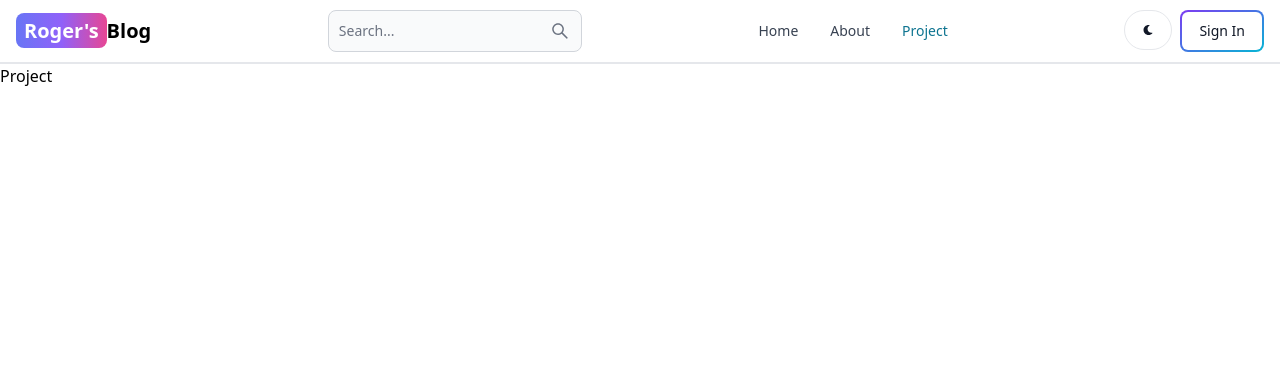
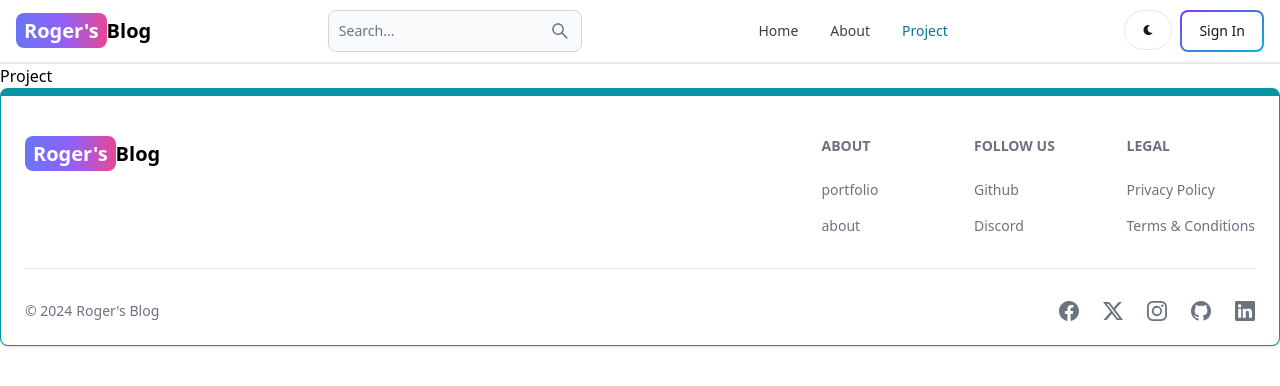
Before and after one commit to Rachit-Pandey-2004/SCP-BlogApp, a React (Vite) app in the folder client/: page /project in a window 1280 px wide. Shown: the top 386 px of the page. Built offline with nearby package versions, Linux system fonts and the light colour scheme.

Commit message:
created signin api route

```diff
--- a/client/src/App.jsx
+++ b/client/src/App.jsx
@@ -7,6 +7,7 @@
 import About from './pages/About'
 import Project from './pages/Project'
 import Header from './components/Header'
+import Footer from './components/Footer'
 export default function App() {
   return (
 
@@ -20,6 +21,7 @@
       <Route path='/about' element={<About/>}/>
       <Route path='/project' element={<Project/>}/>
     </Routes>
+    <Footer/>
     </BrowserRouter>
   )
 }
--- /dev/null
+++ b/client/src/components/Footer.jsx
@@ -0,0 +1,91 @@
+import React from 'react'
+import { Footer } from 'flowbite-react'
+import { Link } from 'react-router-dom'
+import {BsFacebook,BsTwitterX,BsInstagram,BsLinkedin,BsGithub} from 'react-icons/bs'
+
+export default function FooterCom() {
+  return (
+    <Footer container className='border border-t-8 border-teal-500'>
+        <div className='w-full max-w-7xl mx-auto'>
+            <div className='grid w-full justify-between sm:flex md:grid-cols-1'>
+                <div className='mt-5 '>
+                <Link to="/" className='self-center whitespace-nowrap text-lg sm:text-xl font-semibold dark:text-white'>
+                    <span className='px-2 py-1 bg-gradient-to-r from-indigo-500 via-purple-500 to-pink-500 rounded-lg text-white'>Roger's</span>
+                    Blog
+                </Link>
+                </div>
+                <div className='grid grid-cols-2 gap-8 mt-4 sm:grid-cols-3 sm:gap-6'>
+                  <div>
+                    <Footer.Title title='About'/>
+                  <Footer.LinkGroup col>
+                    <Footer.Link
+                    href='https://rachit-pandey-2004.github.io/skark.github.io/'
+                    target='_blank'
+                    rel='noopener noreferrer'
+                    >
+                      portfolio
+                    </Footer.Link>
+                    <Footer.Link
+                    href='#'
+                    target='_blank'
+                    rel='noopener noreferrer'
+                    >
+                      about
+                    </Footer.Link>
+                  </Footer.LinkGroup>
+                  </div>
+                  <div>
+                    <Footer.Title title='FOLLOW Us'/>
+                  <Footer.LinkGroup col>
+                    <Footer.Link
+                    href='https://github.com/Rachit-Pandey-2004'
+                    target='_blank'
+                    rel='noopener noreferrer'
+                    >
+                      Github
+                    </Footer.Link>
+                    <Footer.Link
+                    href='#'
+                    target='_blank'
+                    rel='noopener noreferrer'
+                    >
+                      Discord
+                    </Footer.Link>
+                  </Footer.LinkGroup>
+                  </div>
+                  <div>
+                    <Footer.Title title='Legal'/>
+                  <Footer.LinkGroup col>
+                    <Footer.Link
+                    href='#'
+                    target='_blank'
+                    rel='noopener noreferrer'
+                    >
+                      Privacy Policy
+                    </Footer.Link>
+                    <Footer.Link
+                    href='#'
+                    target='_blank'
+                    rel='noopener noreferrer'
+                    >
+                    Terms &amp; Conditions
+                    </Footer.Link>
+                  </Footer.LinkGroup>
+                  </div>
+                </div>
+            </div>
+            <Footer.Divider/>
+            <div className='w-full sm:flex sm:items-center sm:justify-between'>
+              <Footer.Copyright href='#' by="Roger's Blog" year={new Date().getFullYear()}/>
+              <div className='flex gap-6 sm:mt-0 mt-4 sm:justify-center'>
+                <Footer.Icon href="#" icon={BsFacebook}/>
+                <Footer.Icon href="#" icon={BsTwitterX}/>
+                <Footer.Icon href="#" icon={BsInstagram}/>
+                <Footer.Icon href="#" icon={BsGithub}/>
+                <Footer.Icon href="#" icon={BsLinkedin}/>
+              </div>
+            </div>
+        </div>
+    </Footer>
+  )
+}
```
